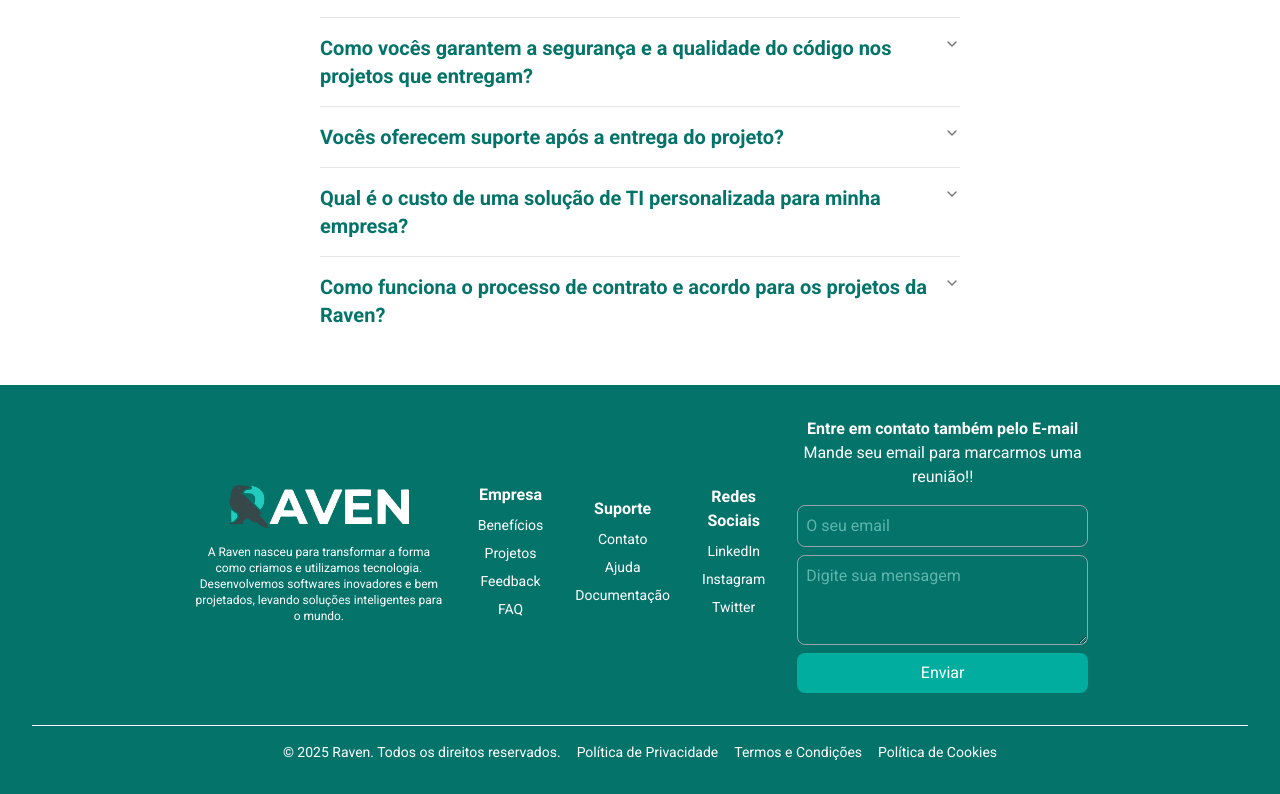
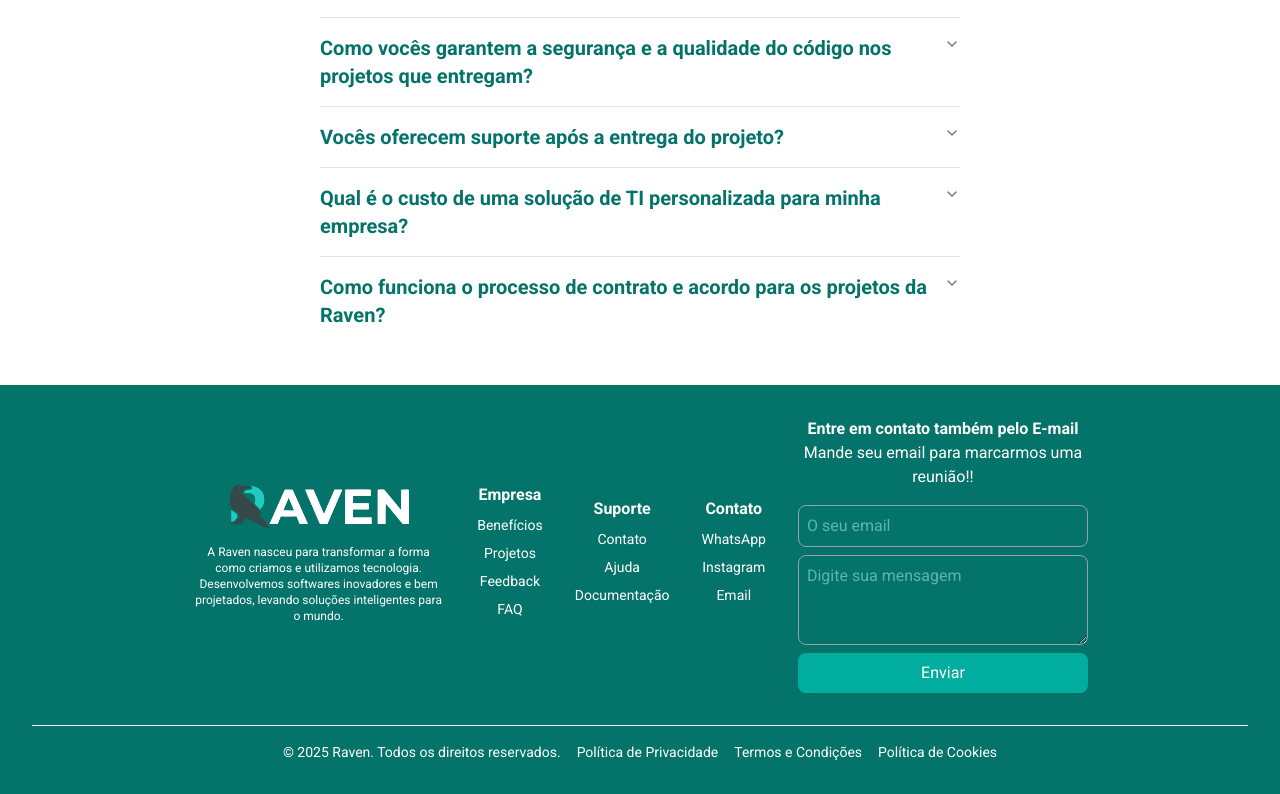
Before and after one commit to FreelasDosIrmoes/raven_landing_page, a React (Vite) app: page / in a window 1280 px wide. Shown: the part 4046-4840 px from the top of the page. Built offline with nearby package versions, Linux system fonts and the light colour scheme.

Commit message:
(RLP): add redirect in contacts

```diff
--- a/src/components/Footer/index.tsx
+++ b/src/components/Footer/index.tsx
@@ -2,16 +2,38 @@ import { useState } from "react";
 import logo from "../../assets/RAVEN-LOGO-BRANCO.png";
 import { useMutation } from "@tanstack/react-query";
 import { api } from "@/api";
+import { toast } from "sonner";
 
 export type FooterLink = {
   title: string;
-  links: string[];
+  links: { label: string; url?: string }[];
 };
 
 const footerLinks: FooterLink[] = [
-  { title: "Empresa", links: ["Benefícios", "Projetos", "Feedback", "FAQ"] },
-  { title: "Suporte", links: ["Contato", "Ajuda", "Documentação"] },
-  { title: "Redes Sociais", links: ["LinkedIn", "Instagram", "Twitter"] },
+  {
+    title: "Empresa",
+    links: [
+      { label: "Benefícios" },
+      { label: "Projetos" },
+      { label: "Feedback" },
+      { label: "FAQ" },
+    ],
+  },
+  {
+    title: "Suporte",
+    links: [{ label: "Contato" }, { label: "Ajuda" }, { label: "Documentação" }],
+  },
+  {
+    title: "Contato",
+    links: [
+      {
+        label: "WhatsApp",
+        url: "https://wa.me/5585989338909?text=Olá,%20queria%20saber%20melhor%20sobre%20os%20produtos%20e%20serviços%20da%20Raven.",
+      },
+      { label: "Instagram", url: "https://instagram.com/raventechsolutions" },
+      { label: "Email", url: "mailto:contato.raventech@gmail.com" },
+    ],
+  },
 ];
 
 const Footer = () => (
@@ -65,7 +87,7 @@ const Footer = () => (
 
 interface FooterColumnProps {
   title: string;
-  links: string[];
+  links: { label: string; url?: string }[];
 }
 
 const FooterColumn = ({ title, links }: FooterColumnProps) => {
@@ -84,9 +106,11 @@ const FooterColumn = ({ title, links }: FooterColumnProps) => {
           <li
             key={index}
             className="text-sm hover:underline cursor-pointer mb-2"
-            onClick={() => scrollToSection(link.toLowerCase())}
+            onClick={() =>
+              link.url ? window.open(link.url, "_blank") : scrollToSection(link.label.toLowerCase())
+            }
           >
-            {link}
+            {link.label}
           </li>
         ))}
       </ul>
@@ -103,16 +127,18 @@ const NewsletterForm = () => {
     onSuccess: () => {
       setEmail("");
       setMessage("");
+      toast.success("Mensagem enviada com sucesso. Em breve iremos entrar em contato!");
     },
     onError: (error) => {
       console.error("Erro ao enviar mensagem:", error);
+      toast.error("Erro ao enviar mensagem. Tente novamente mais tarde.");
     },
   });
 
   const handleSubmit = (e: React.FormEvent) => {
     e.preventDefault();
     if (!email || !message) {
-      alert("Por favor, preencha todos os campos.");
+      toast.warning("Por favor, preencha todos os campos.");
       return;
     }
     mutation.mutate();
```
